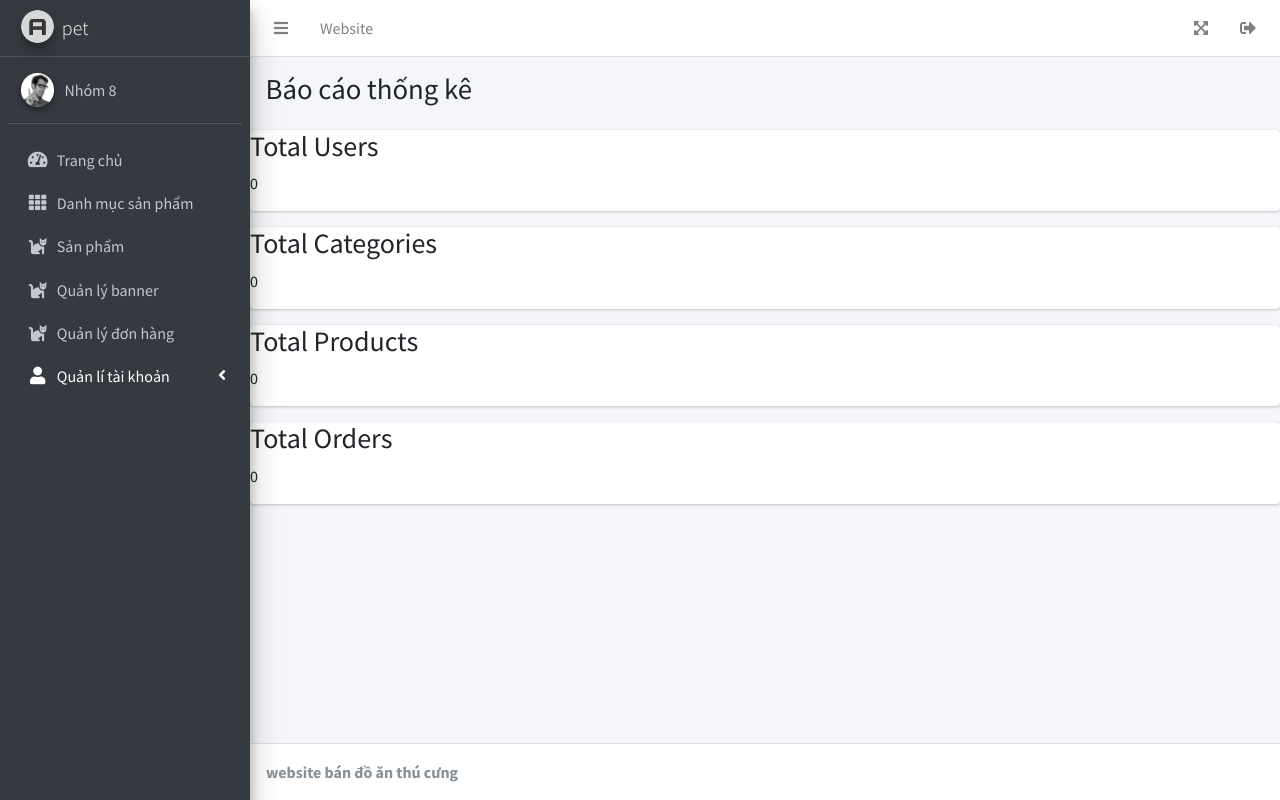
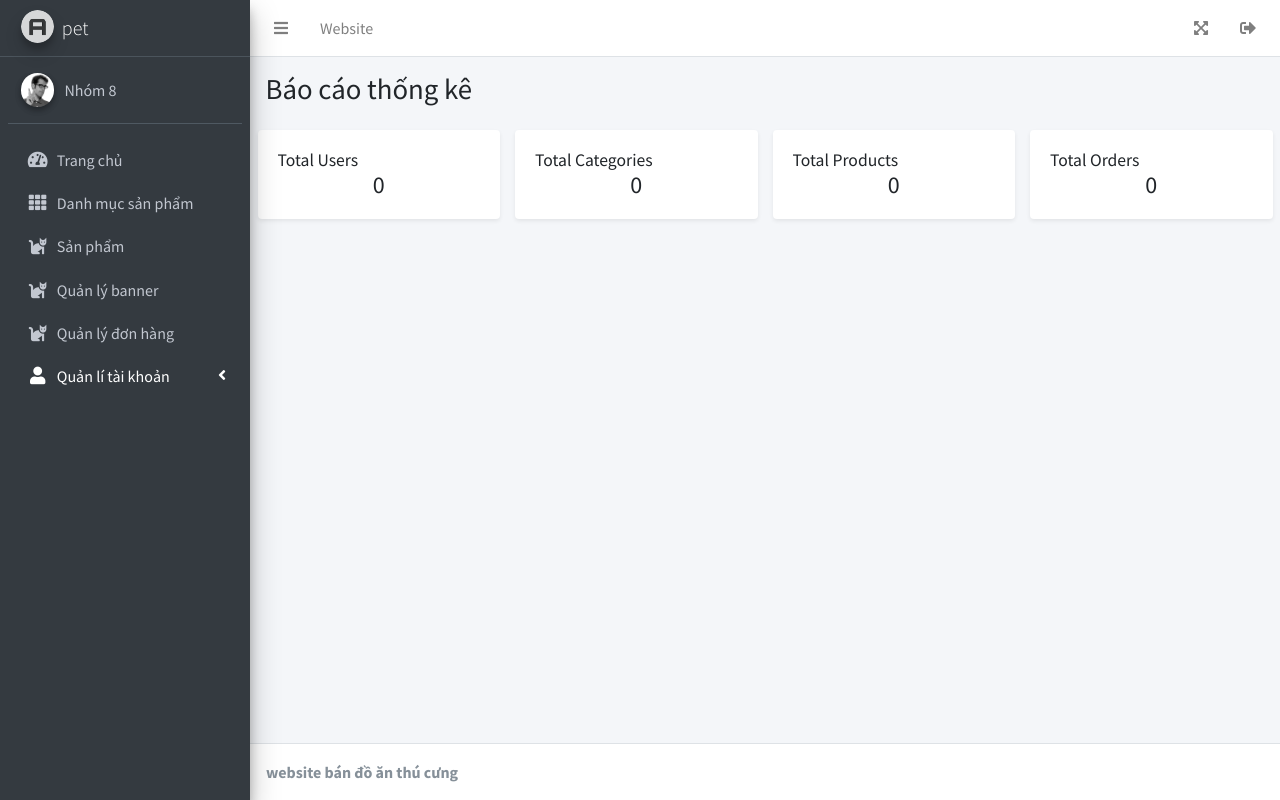
Before and after one commit to truong-oss/d-n-1, a PHP site: page /duan1/admin/ in a window 1280 px wide. Run offline with PHP 8.4, Linux system fonts and the light colour scheme; the visitor is signed in with stand-in values (Sample User, id 1); data that the repository does not hold is empty; some libraries are stand-ins or nearby versions.

Commit message:
chỉnh sửa dashboard-admin

```diff
--- a/admin/views/home.php
+++ b/admin/views/home.php
@@ -25,24 +25,48 @@
     </section>
 
     <!-- Main content -->
-    <div class="dashboard-container">
-        <div class="card">
-            <h3>Total Users</h3>
-            <p><?= $data['totalUsers']; ?></p>
+    <!-- Dashboard Container -->
+<div class="container-fluid">
+    <div class="row">
+        <!-- Total Users -->
+        <div class="col-md-3">
+            <div class="card text-center shadow-sm">
+                <div class="card-body">
+                    <h5 class="card-title">Total Users</h5>
+                    <p class="card-text h4"><?= $data['totalUsers']; ?></p>
+                </div>
+            </div>
         </div>
-        <div class="card">
-            <h3>Total Categories</h3>
-            <p><?= $data['totalCategories']; ?></p>
+        <!-- Total Categories -->
+        <div class="col-md-3">
+            <div class="card text-center shadow-sm">
+                <div class="card-body">
+                    <h5 class="card-title">Total Categories</h5>
+                    <p class="card-text h4"><?= $data['totalCategories']; ?></p>
+                </div>
+            </div>
         </div>
-        <div class="card">
-            <h3>Total Products</h3>
-            <p><?= $data['totalProducts']; ?></p>
+        <!-- Total Products -->
+        <div class="col-md-3">
+            <div class="card text-center shadow-sm">
+                <div class="card-body">
+                    <h5 class="card-title">Total Products</h5>
+                    <p class="card-text h4"><?= $data['totalProducts']; ?></p>
+                </div>
+            </div>
         </div>
-        <div class="card">
-            <h3>Total Orders</h3>
-            <p><?= $data['totalOrders']; ?></p>
+        <!-- Total Orders -->
+        <div class="col-md-3">
+            <div class="card text-center shadow-sm">
+                <div class="card-body">
+                    <h5 class="card-title">Total Orders</h5>
+                    <p class="card-text h4"><?= $data['totalOrders']; ?></p>
+                </div>
+            </div>
         </div>
     </div>
+</div>
+
     <!-- /.content -->
   </div>
   <!-- /.content-wrapper -->
--- a/views/home.php
+++ b/views/home.php
@@ -121,7 +121,7 @@
 
                         if ($tinhNgay->days <= 7) { ?>
                           <div class="product-label new">
-                            <!-- <span>Mới</span> -->
+                            <span>Mới</span>
                           </div>
                         <?php }
                         ?>
```
Also changed, not shown: admin/controllers/AdminBaoCaoThongKe.php (+0 -10 lines).
